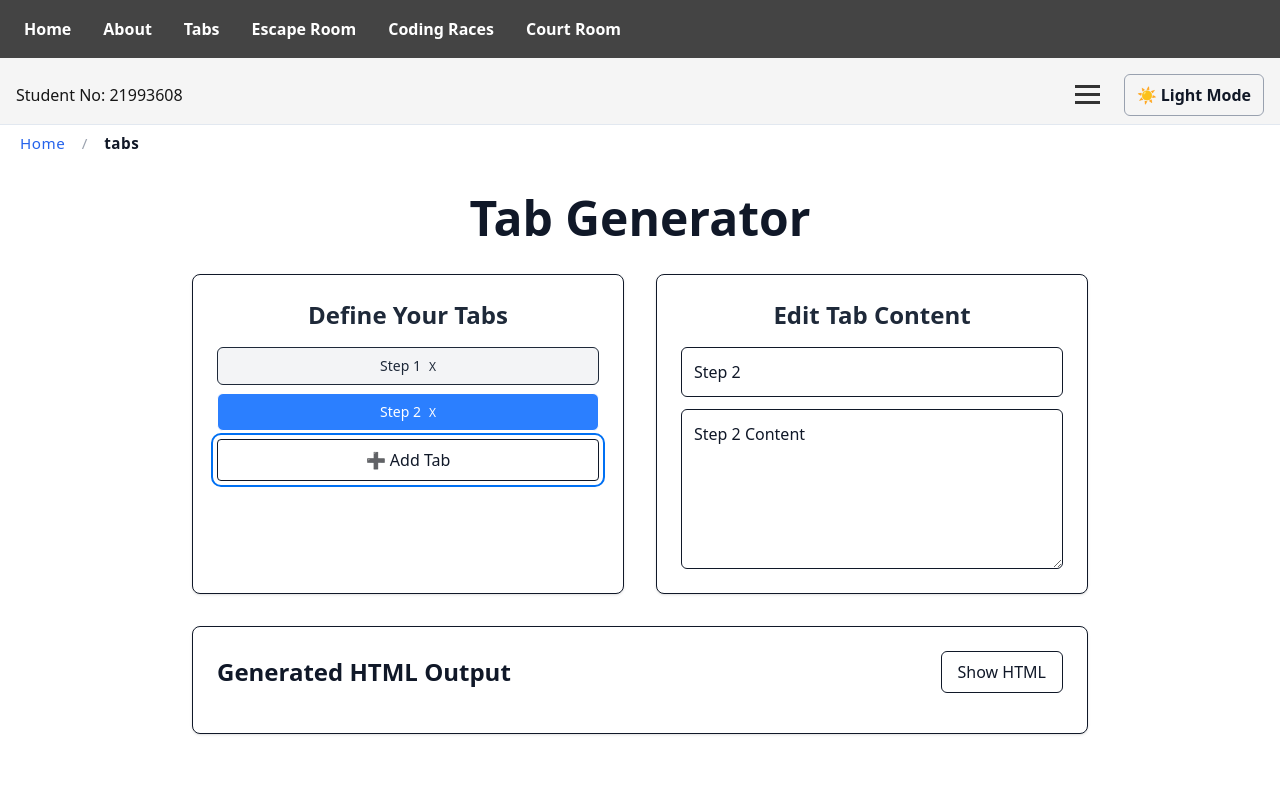
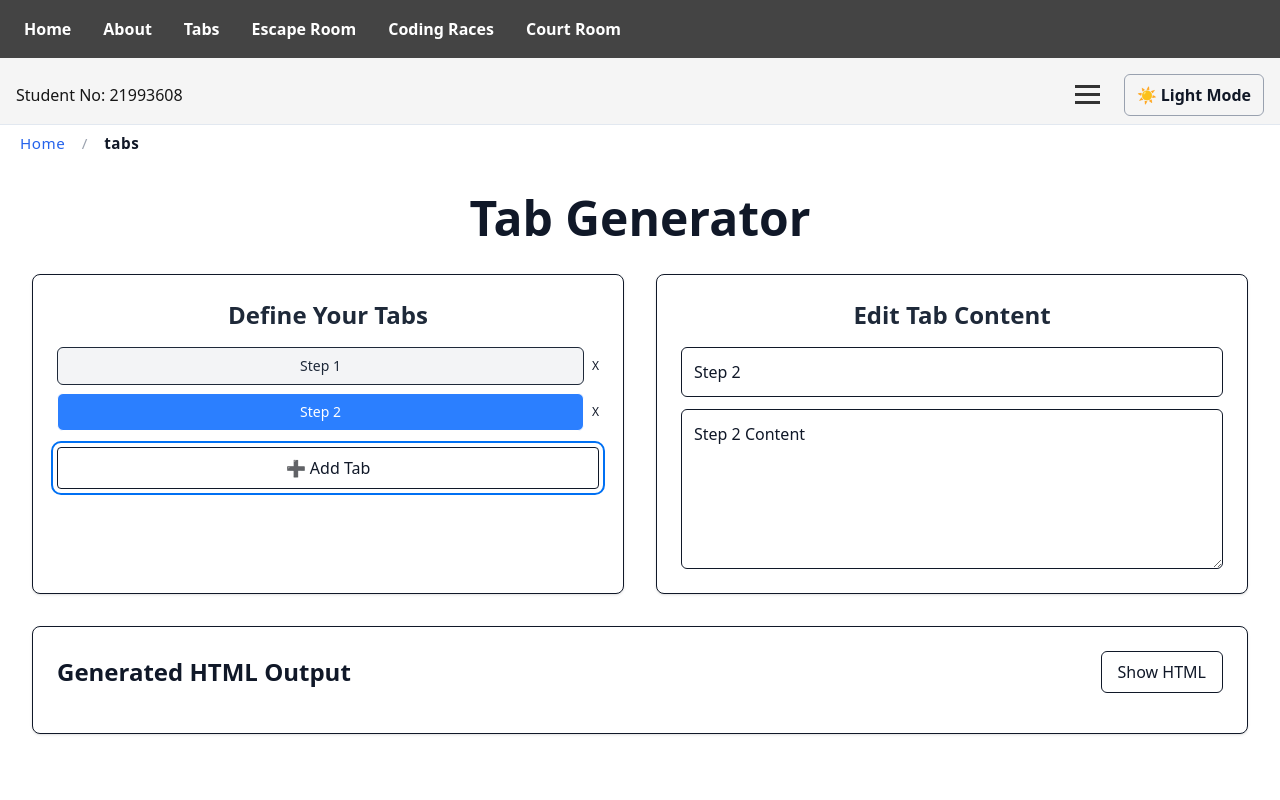
Before and after one commit to stephnewland/assignment-a1-p1-cse3cwa, a Next.js app: page /tabs in a window 1280 px wide. Both pictures are taken after a click on the button "➕ Add Tab". Shown: the top 800 px of the page. Built offline with nearby package versions, Linux system fonts and the light colour scheme.

Commit message:
Checking final changes

```diff
--- a/components/TabGenerator.tsx
+++ b/components/TabGenerator.tsx
@@ -15,26 +15,14 @@ export default function TabGenerator() {
   const [activeTabId, setActiveTabId] = useState(1);
   const [showHtml, setShowHtml] = useState(false);
   const [copied, setCopied] = useState(false);
-
   const [isDarkMode, setIsDarkMode] = useState(false);
 
   useEffect(() => {
-    document.title = "Tab Generator - CSE3CWA";
     setIsDarkMode(document.documentElement.classList.contains("dark"));
-
-    const observer = new MutationObserver((mutations) => {
-      mutations.forEach((mutation) => {
-        if (
-          mutation.type === "attributes" &&
-          mutation.attributeName === "class"
-        ) {
+    const observer = new MutationObserver(() => {
       setIsDarkMode(document.documentElement.classList.contains("dark"));
-        }
     });
-    });
-
     observer.observe(document.documentElement, { attributes: true });
-
     return () => observer.disconnect();
   }, []);
 
@@ -47,20 +35,12 @@ export default function TabGenerator() {
     setActiveTabId(newId);
   };
 
-  const removeTab = (idToRemove: number) => {
-    const updatedTabs = tabs.filter((tab) => tab.id !== idToRemove);
+  const removeTab = (id: number) => {
+    const updatedTabs = tabs.filter((t) => t.id !== id);
     setTabs(updatedTabs);
-
-    if (activeTabId === idToRemove) {
-      if (updatedTabs.length > 0) {
-        const removedIndex = tabs.findIndex((tab) => tab.id === idToRemove);
-        const newActiveTab =
-          removedIndex > 0 ? updatedTabs[removedIndex - 1] : updatedTabs[0];
-        setActiveTabId(newActiveTab ? newActiveTab.id : 0);
-      } else {
-        setActiveTabId(0);
-      }
-    }
+    if (activeTabId === id && updatedTabs.length > 0)
+      setActiveTabId(updatedTabs[0].id);
+    else if (updatedTabs.length === 0) setActiveTabId(0);
   };
 
   const updateTab = (
@@ -68,29 +48,21 @@ export default function TabGenerator() {
     field: "header" | "content",
     value: string
   ) => {
-    setTabs(
-      tabs.map((tab) => (tab.id === id ? { ...tab, [field]: value } : tab))
-    );
+    setTabs(tabs.map((t) => (t.id === id ? { ...t, [field]: value } : t)));
   };
 
   const handleKeyDown = (
     e: React.KeyboardEvent<HTMLButtonElement>,
     index: number
   ) => {
-    if (e.key === "ArrowRight") {
-      const nextIndex = (index + 1) % tabs.length;
-      setActiveTabId(tabs[nextIndex].id);
-    } else if (e.key === "ArrowLeft") {
-      const prevIndex = (index - 1 + tabs.length) % tabs.length;
-      setActiveTabId(tabs[prevIndex].id);
-    } else if (e.key === "Home") {
-      setActiveTabId(tabs[0].id);
-    } else if (e.key === "End") {
-      setActiveTabId(tabs[tabs.length - 1].id);
-    }
+    if (e.key === "ArrowRight")
+      setActiveTabId(tabs[(index + 1) % tabs.length].id);
+    else if (e.key === "ArrowLeft")
+      setActiveTabId(tabs[(index - 1 + tabs.length) % tabs.length].id);
+    else if (e.key === "Home") setActiveTabId(tabs[0].id);
+    else if (e.key === "End") setActiveTabId(tabs[tabs.length - 1].id);
   };
 
-  // ✅ Inline-only generated HTML
   const generateHTML = () => {
     const buttonStyle = `
       padding:10px 15px;
@@ -102,13 +74,11 @@ export default function TabGenerator() {
       font-weight:500;
       margin-right:8px;
     `;
-
     const activeButtonStyle = `
       ${buttonStyle}
       background-color:#e5e7eb;
       box-shadow:2px 2px 4px rgba(0,0,0,0.1);
     `;
-
     const contentStyle = `
       display:none;
       padding:20px;
@@ -120,43 +90,30 @@ export default function TabGenerator() {
 
     const buttons = tabs
       .map(
-        (tab) => `
-          <button
-            style="${buttonStyle}"
-            onclick="openTab(event, 'tab-${tab.id}')"
-            data-tab-id="tab-${tab.id}">
-            ${tab.header}
-          </button>
-        `
+        (t) =>
+          `<button style="${buttonStyle}" onclick="openTab(event,'tab-${t.id}')" data-tab-id="tab-${t.id}">${t.header}</button>`
       )
       .join("\n");
 
     const contents = tabs
       .map(
-        (tab) => `
-          <div id="tab-${tab.id}" style="${contentStyle}">
-            <h3>${tab.header}</h3>
-            <p>${tab.content}</p>
-          </div>
-        `
+        (t) =>
+          `<div id="tab-${t.id}" style="${contentStyle}"><h3>${t.header}</h3><p>${t.content}</p></div>`
       )
       .join("\n");
 
-    const scriptForHTML = `
+    const script = `
 <script>
 function openTab(evt, tabId) {
-    document.querySelectorAll('[id^="tab-"]').forEach(el => el.style.display = 'none');
+  document.querySelectorAll('[id^="tab-"]').forEach(el => el.style.display='none');
   document.querySelectorAll('button[data-tab-id]').forEach(el => el.setAttribute('style', '${buttonStyle}'));
   const activeContent = document.getElementById(tabId);
-    if(activeContent) activeContent.style.display = 'block';
+  if(activeContent) activeContent.style.display='block';
   if(evt && evt.currentTarget) evt.currentTarget.setAttribute('style', '${activeButtonStyle}');
 }
 document.addEventListener('DOMContentLoaded', () => {
   const firstButton = document.querySelector('button[data-tab-id]');
-    if(firstButton) {
-      const firstTabId = firstButton.getAttribute('data-tab-id');
-      if(firstTabId) openTab({ currentTarget: firstButton }, firstTabId);
-    }
+  if(firstButton) openTab({currentTarget:firstButton}, firstButton.getAttribute('data-tab-id'));
 });
 </script>
 `;
@@ -170,20 +127,19 @@ export default function TabGenerator() {
 <body>
 <div>${buttons}</div>
 ${contents}
-${scriptForHTML}
+${script}
 </body>
 </html>`;
   };
 
-  const copyToClipboard = () => {
-    const htmlCode = generateHTML();
-    const tempTextarea = document.createElement("textarea");
-    tempTextarea.value = htmlCode;
-    document.body.appendChild(tempTextarea);
-    document.execCommand("copy");
-    document.body.removeChild(tempTextarea);
+  const copyToClipboard = async () => {
+    try {
+      await navigator.clipboard.writeText(generateHTML());
       setCopied(true);
       setTimeout(() => setCopied(false), 2000);
+    } catch (err) {
+      console.error("Failed to copy: ", err);
+    }
   };
 
   return (
@@ -194,7 +150,6 @@ ${scriptForHTML}
     >
       <div className="container mx-auto p-8">
         <h1
-          id="tab-generator-heading"
           className={`text-5xl font-bold mb-8 text-center ${
             isDarkMode ? "text-gray-100" : "text-gray-900"
           }`}
@@ -202,17 +157,12 @@ ${scriptForHTML}
           Tab Generator
         </h1>
 
-        {/* Main content constrained */}
-        <div
-          role="main"
-          aria-labelledby="tab-generator-heading"
-          className="max-w-4xl mx-auto space-y-8"
-        >
+        <div role="main" className="w-full mx-auto space-y-8">
           {/* Grid Panels */}
           <div className="grid gap-8 md:grid-cols-2">
             {/* Left Panel */}
             <div
-              className={`p-6 rounded-lg shadow-sm border flex flex-col ${
+              className={`p-6 rounded-lg shadow-sm border flex flex-col w-full flex-1 ${
                 isDarkMode ? "bg-gray-900" : "bg-white"
               }`}
             >
@@ -226,18 +176,15 @@ ${scriptForHTML}
               <div
                 role="tablist"
                 aria-label="Tab Headers"
-                aria-orientation="horizontal"
-                className="flex flex-col space-y-2 flex-1 w-full"
+                className="flex flex-col space-y-2"
               >
-                {tabs.map((tab, index) => (
+                {tabs.map((tab, idx) => (
+                  <div key={tab.id} className="flex items-center space-x-2">
                     <button
-                    key={tab.id}
                       role="tab"
-                    id={`tab-${tab.id}-button`}
                       aria-selected={activeTabId === tab.id}
-                    aria-controls={`tab-${tab.id}-panel`}
                       onClick={() => setActiveTabId(tab.id)}
-                    onKeyDown={(e) => handleKeyDown(e, index)}
+                      onKeyDown={(e) => handleKeyDown(e, idx)}
                       tabIndex={activeTabId === tab.id ? 0 : -1}
                       className={`py-2 px-4 w-full rounded-md text-sm font-medium border ${
                         activeTabId === tab.id
@@ -248,23 +195,21 @@ ${scriptForHTML}
                       }`}
                     >
                       {tab.header}
+                    </button>
                     {tabs.length > 1 && (
                       <button
-                        onClick={(e) => {
-                          e.stopPropagation();
-                          removeTab(tab.id);
-                        }}
-                        aria-label={`Remove tab ${tab.header}`}
-                        className="ml-2 text-xs"
+                        onClick={() => removeTab(tab.id)}
+                        aria-label={`Remove ${tab.header}`}
+                        className="text-xs"
                       >
                         X
                       </button>
                     )}
-                  </button>
+                  </div>
                 ))}
                 <button
                   onClick={addTab}
-                  className="py-2 px-4 border rounded-md"
+                  className="py-2 px-4 border rounded-md mt-2"
                 >
                   ➕ Add Tab
                 </button>
@@ -273,7 +218,7 @@ ${scriptForHTML}
 
             {/* Right Panel */}
             <div
-              className={`p-6 rounded-lg shadow-sm border flex flex-col ${
+              className={`p-6 rounded-lg shadow-sm border flex flex-col w-full flex-1 ${
                 isDarkMode ? "bg-gray-900" : "bg-white"
               }`}
             >
@@ -285,9 +230,9 @@ ${scriptForHTML}
                 Edit Tab Content
               </h2>
               {tabs
-                .filter((tab) => tab.id === activeTabId)
+                .filter((t) => t.id === activeTabId)
                 .map((tab) => (
-                  <div key={tab.id} className="space-y-3 flex-1 flex flex-col">
+                  <div key={tab.id} className="space-y-3 flex flex-col">
                     <input
                       type="text"
                       value={tab.header}
@@ -312,7 +257,7 @@ ${scriptForHTML}
 
           {/* Generated HTML */}
           <div
-            className={`p-6 rounded-lg shadow-sm border ${
+            className={`p-6 rounded-lg shadow-sm border w-full ${
               isDarkMode ? "bg-gray-900" : "bg-white"
             }`}
           >
@@ -326,17 +271,25 @@ ${scriptForHTML}
               </button>
             </div>
             {showHtml && (
-              <div className="relative">
+              <div>
                 <pre className="p-4 rounded-lg overflow-auto max-h-96 text-sm font-mono leading-relaxed border">
                   <code>{generateHTML()}</code>
                 </pre>
+                <div className="flex justify-end space-x-2 mt-2">
                   <button
                     onClick={copyToClipboard}
-                  className="absolute bottom-4 right-4 p-2 border rounded-md"
+                    className="p-2 border rounded-md"
                     title="Copy HTML to clipboard"
                   >
                     {copied ? "Copied!" : "📋 Copy"}
                   </button>
+                  <div
+                    aria-live="polite"
+                    className="text-green-500 self-center"
+                  >
+                    {copied ? "Copied to clipboard!" : ""}
+                  </div>
+                </div>
               </div>
             )}
           </div>
```
Lines whose indentation alone changed are shown as unchanged.
